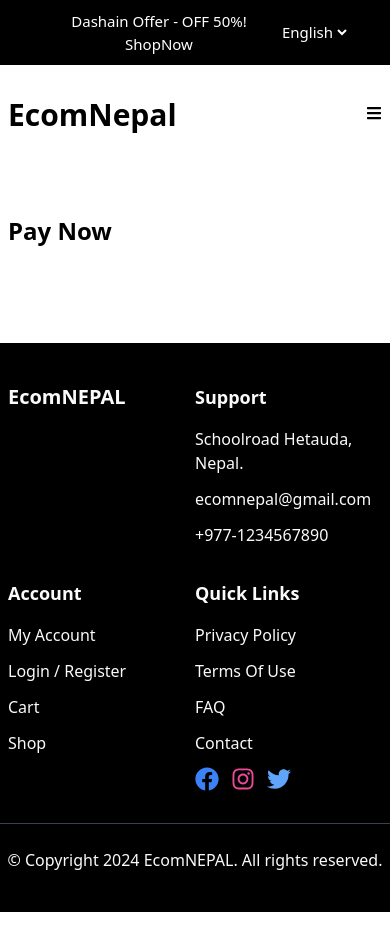
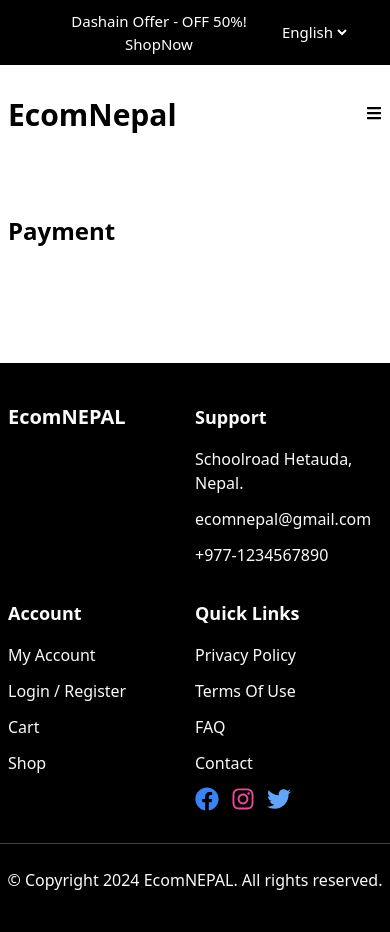
Before and after one commit to sujit-dhakal/EcomNepal, a Next.js app in the folder ecom/frontend/ecommerce/: page /en/payment in a window 390 px wide. Built offline with nearby package versions, Linux system fonts and the light colour scheme; no server answers.

Commit message:
feat(payment): linked payment to checkout

```diff
--- a/ecom/frontend/ecommerce/src/app/[locale]/payment/page.tsx
+++ b/ecom/frontend/ecommerce/src/app/[locale]/payment/page.tsx
@@ -23,10 +23,8 @@ const page = () => {
   }, []);
   return (
     <div className="container mx-auto px-2 mt-[50px]">
-      <h2 className="text-2xl font-semibold">Pay Now</h2>
-      <div className="flex flex-col lg:flex-row justify-between gap-[60px]">
-        <Paypal cartItems={cartItems} sum={sum} />
-      </div>
+      <h2 className="text-2xl font-semibold mb-5">Payment</h2>
+      <Paypal cartItems={cartItems} sum={sum} />
     </div>
   );
 };
--- a/ecom/frontend/ecommerce/src/components/checkout/CheckoutDetail.tsx
+++ b/ecom/frontend/ecommerce/src/components/checkout/CheckoutDetail.tsx
@@ -2,8 +2,11 @@
 import React, { useEffect } from "react";
 import { useAppDispatch, useAppSelector } from "@/lib/hooks";
 import { getCartSum, getCartItems } from "@/lib/store";
+import { useLocale } from "next-intl";
+import Link from "next/link";
 
 const CheckoutDetail: React.FC = () => {
+  const locale = useLocale();
   const cartItems = useAppSelector((state) => state.cart.itemsInCart);
   const dispatch = useAppDispatch();
 
@@ -62,11 +65,12 @@ const CheckoutDetail: React.FC = () => {
 
       {/* Place Order Button */}
       <div>
-        <button
+        <Link
+          href={`/${locale}/payment`}
           className="w-full sm:w-1/3 px-4 py-2 bg-black hover:bg-opacity-70 text-white font-semibold rounded"
         >
           Place Order
-        </button>
+        </Link>
       </div>
     </div>
   );
```
